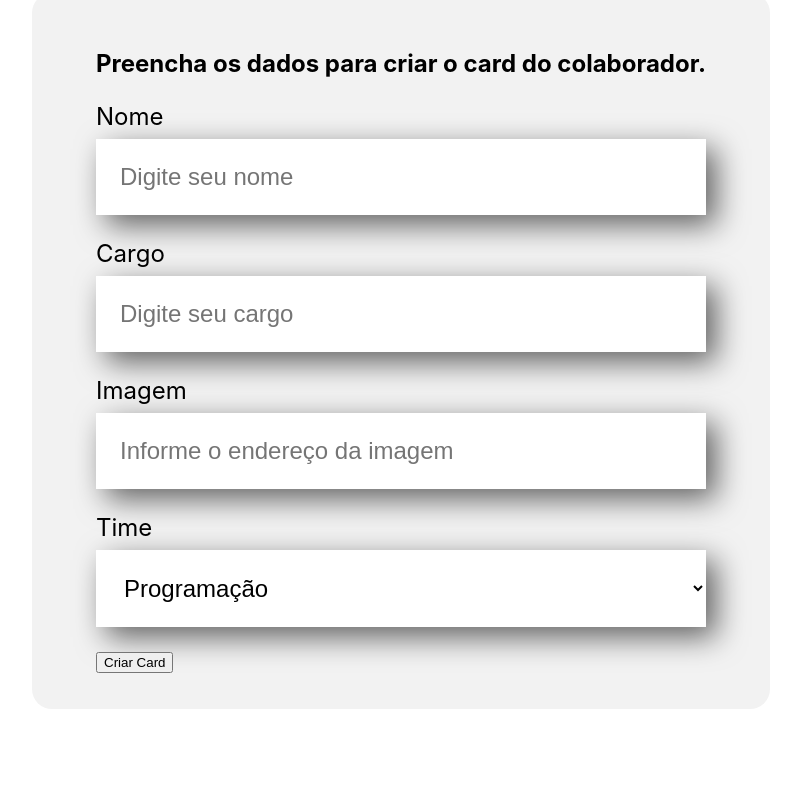
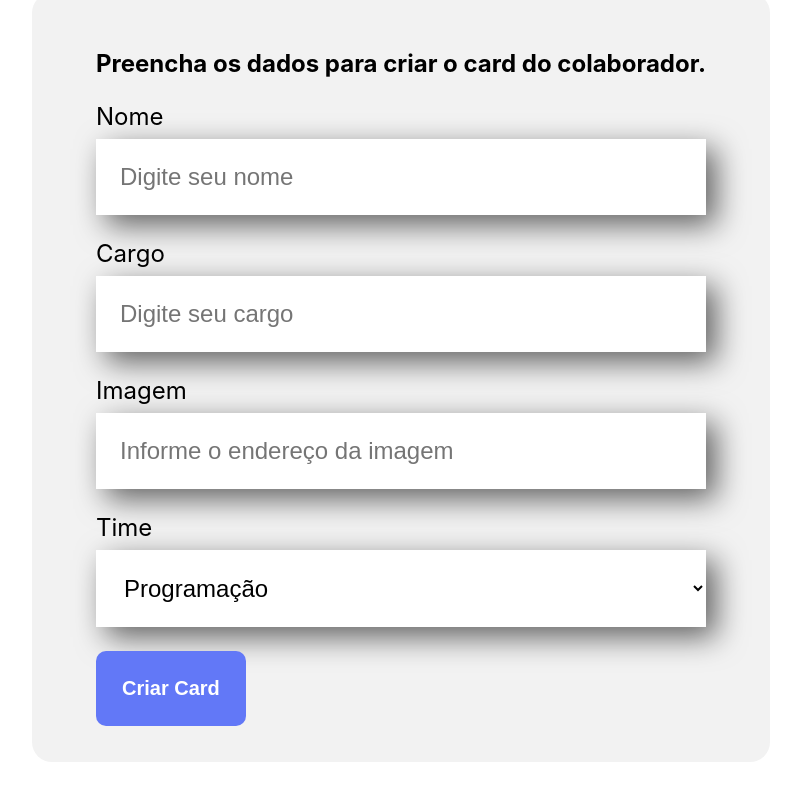
Before and after one commit to viniciusdamascenosouza/organo, a React (Create React App) app in the folder organo/: page / in a window 1280 px wide. Shown: the part 585-1385 px from the top of the page, without its empty margins (239-1040 px from the left). Built offline with nearby package versions, Linux system fonts and the light colour scheme.

Commit message:
Finalizando botão

```diff
--- a/organo/src/componentes/Botao/Botao.css
+++ b/organo/src/componentes/Botao/Botao.css
@@ -0,0 +1,16 @@
+.botao {
+    background-color: #6278F7;
+    border: none;
+    border-radius: 10px;
+    padding: 26px;
+    cursor: pointer;
+
+    color: #FFFFFF;
+    font-size: 20px;
+    font-weight: bold;
+}
+
+.botao:hover {
+    color: #95FFD4;
+
+}
--- a/organo/src/componentes/Botao/Botao.js
+++ b/organo/src/componentes/Botao/Botao.js
@@ -2,8 +2,8 @@
 
 export const Botao = (props) => {
     return (
-        <button>
-            {props.text}
+        <button className="botao">
+            {props.children}
         </button>
     )
 }
--- a/organo/src/componentes/Formulario/Formulario.js
+++ b/organo/src/componentes/Formulario/Formulario.js
@@ -22,7 +22,9 @@
         <CampoTexto label="Cargo" placeholder="Digite seu cargo" />
         <CampoTexto label="Imagem" placeholder="Informe o endereço da imagem" />
         <ListaSuspensa label="Time" itens={times} />
-        <Botao text="Criar Card" />
+        <Botao>
+          Criar Card
+        </Botao>
       </form>
     </section>
   );
```
